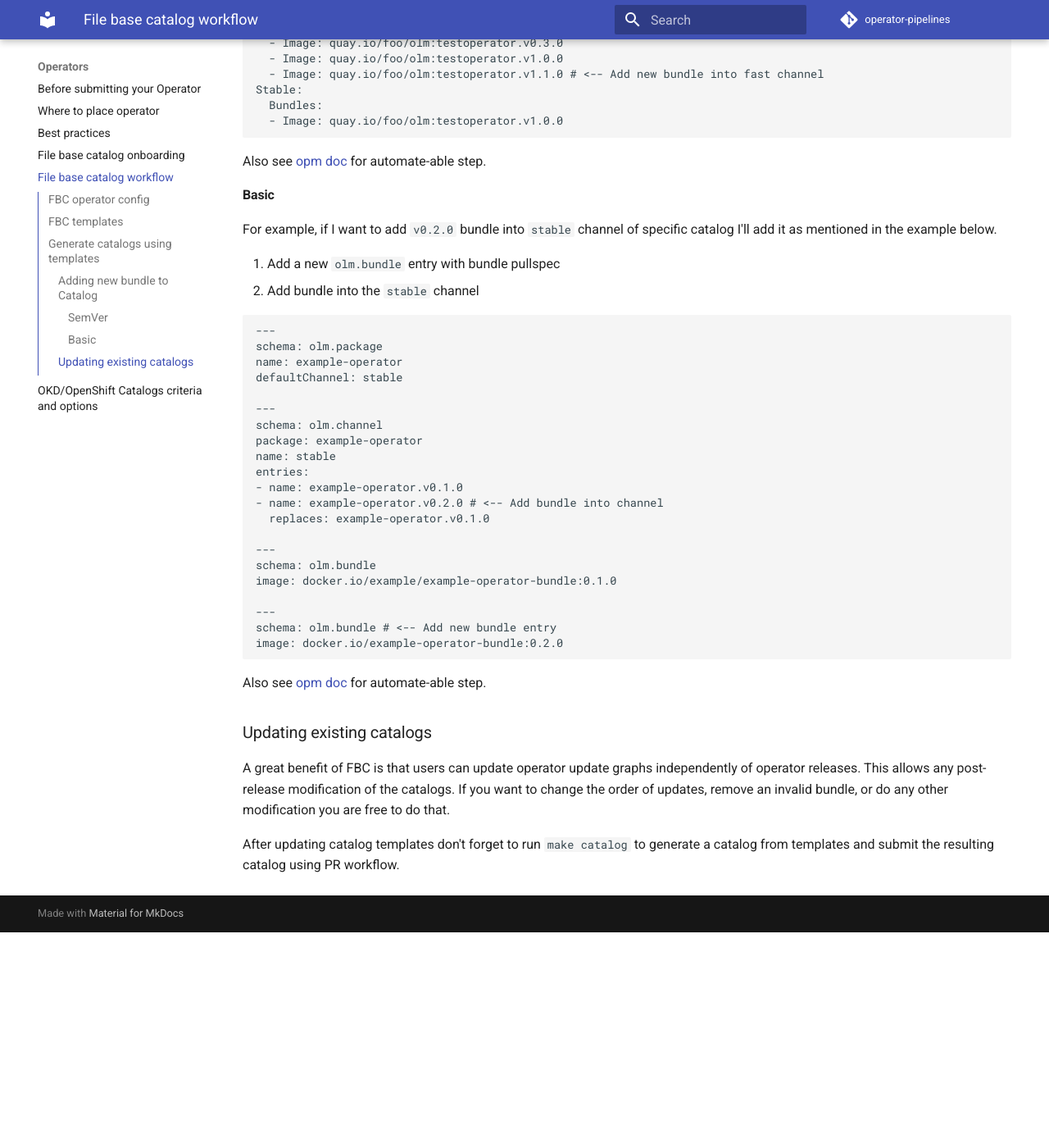
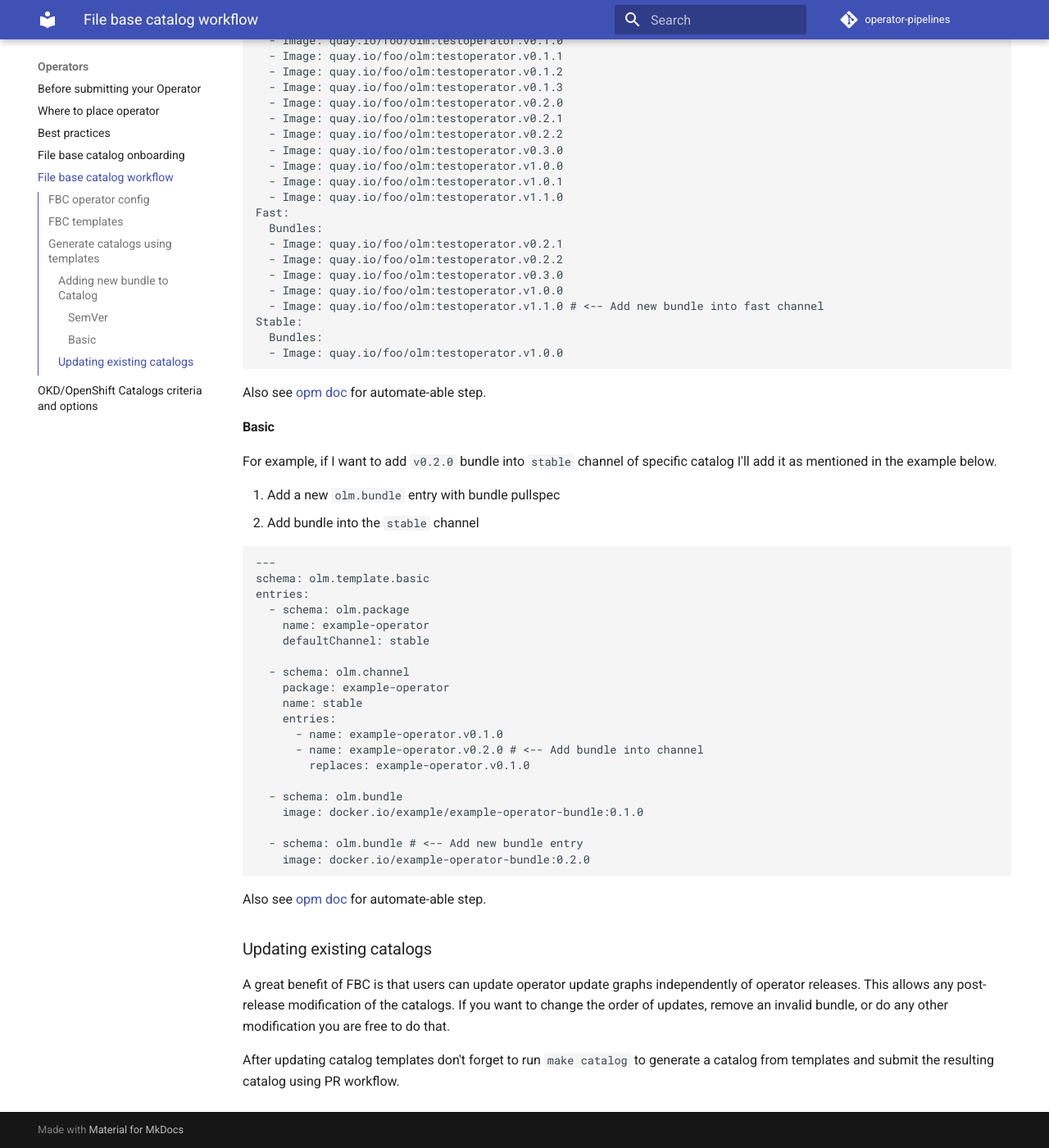
Before and after one commit to redhat-openshift-ecosystem/operator-pipelines, an MkDocs documentation site: the page built from docs/users/fbc_workflow.md, in a window 1280 px wide and 1400 px high, scrolled down 2536 px. Shown: the whole window at 82% size. Built offline with MkDocs 1.6.1 and Material for MkDocs 9.7.7, drawn with Linux system fonts in a browser that asks for light colours; comment, search, counter and statistics services are not loaded; before the commit the page ends 3673 px from its top, so only the background shows below that; some of the changed text lies outside the part shown.

Commit message:
Migrate to a new basic template schema
A opm introduced a new breaking change and changed a basic template
schema. The schema produced by the fbc migration tool was no longer
supported and required a change.

This commit adapts to a new opm version and produce new basic template
schema. It also updates a onboarding doc to reflect a changes and does
couple of user improvements.

JIRA: ISV-5164

Signed-off-by: Ales Raszka <araszka@redhat.com>

````diff
--- a/docs/users/fbc_workflow.md
+++ b/docs/users/fbc_workflow.md
@@ -123,7 +125,7 @@
   Bundles:
   - Image: quay.io/foo/olm:testoperator.v1.0.0
 ```
-Also see [opm doc](https://olm.operatorframework.io/docs/advanced-tasks/catalog-update-formulary/#fbc)
+Also see [opm doc](https://olm.operatorframework.io/docs/advanced-tasks/catalog-update-formulary/#semver)
 for automate-able step.
 
 #### Basic
@@ -135,29 +137,28 @@
 
 ```yaml
 ---
-schema: olm.package
-name: example-operator
-defaultChannel: stable
+schema: olm.template.basic
+entries:
+  - schema: olm.package
+    name: example-operator
+    defaultChannel: stable
 
----
-schema: olm.channel
-package: example-operator
-name: stable
-entries:
-- name: example-operator.v0.1.0
-- name: example-operator.v0.2.0 # <-- Add bundle into channel
-  replaces: example-operator.v0.1.0
+  - schema: olm.channel
+    package: example-operator
+    name: stable
+    entries:
+      - name: example-operator.v0.1.0
+      - name: example-operator.v0.2.0 # <-- Add bundle into channel
+        replaces: example-operator.v0.1.0
 
----
-schema: olm.bundle
-image: docker.io/example/example-operator-bundle:0.1.0
+  - schema: olm.bundle
+    image: docker.io/example/example-operator-bundle:0.1.0
 
----
-schema: olm.bundle # <-- Add new bundle entry
-image: docker.io/example-operator-bundle:0.2.0
+  - schema: olm.bundle # <-- Add new bundle entry
+    image: docker.io/example-operator-bundle:0.2.0
 ```
 
-Also see [opm doc](https://olm.operatorframework.io/docs/advanced-tasks/catalog-update-formulary/#semver)
+Also see [opm doc](https://olm.operatorframework.io/docs/advanced-tasks/catalog-update-formulary/#fbc)
 for automate-able step.
 
 ### Updating existing catalogs
````
Also changed, not shown: other parts of docs/users/fbc_workflow.md (+3 -1 lines), docs/users/fbc_onboarding.md (+3 -2 lines), docs/img/release-info.png (added), 2 other files.
